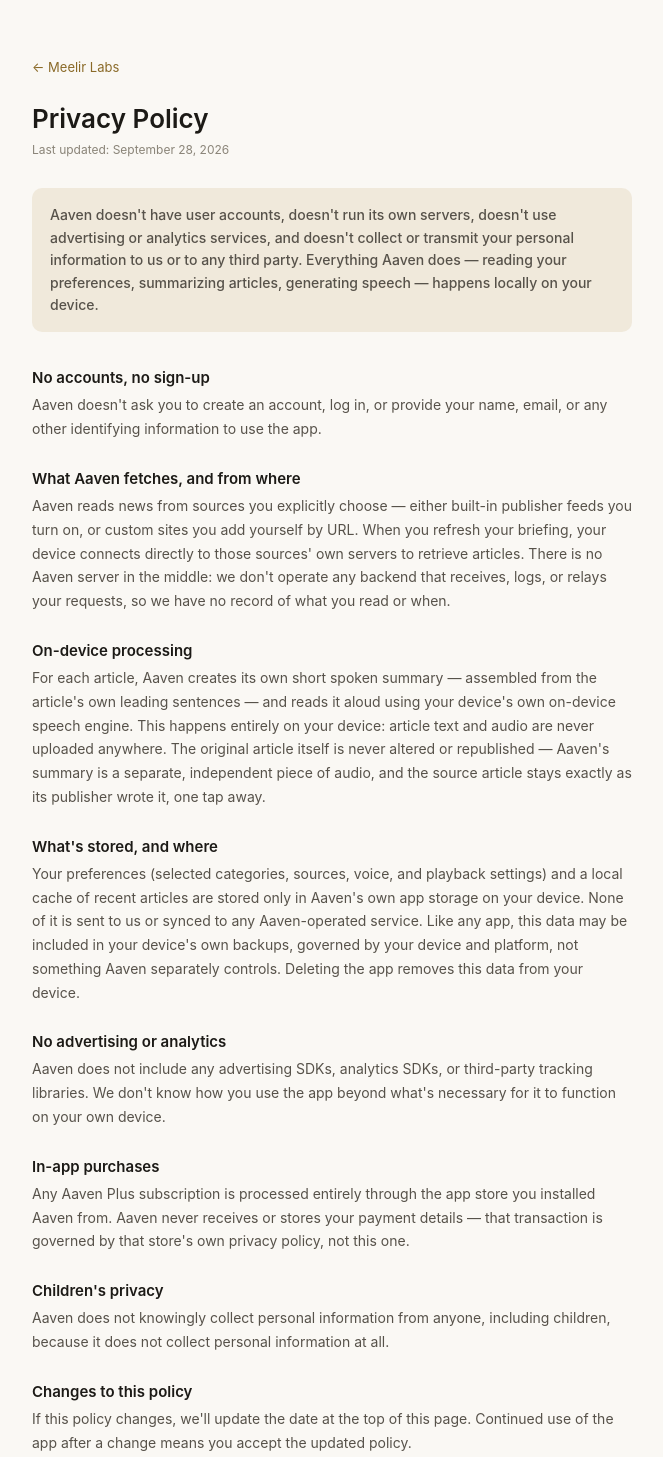
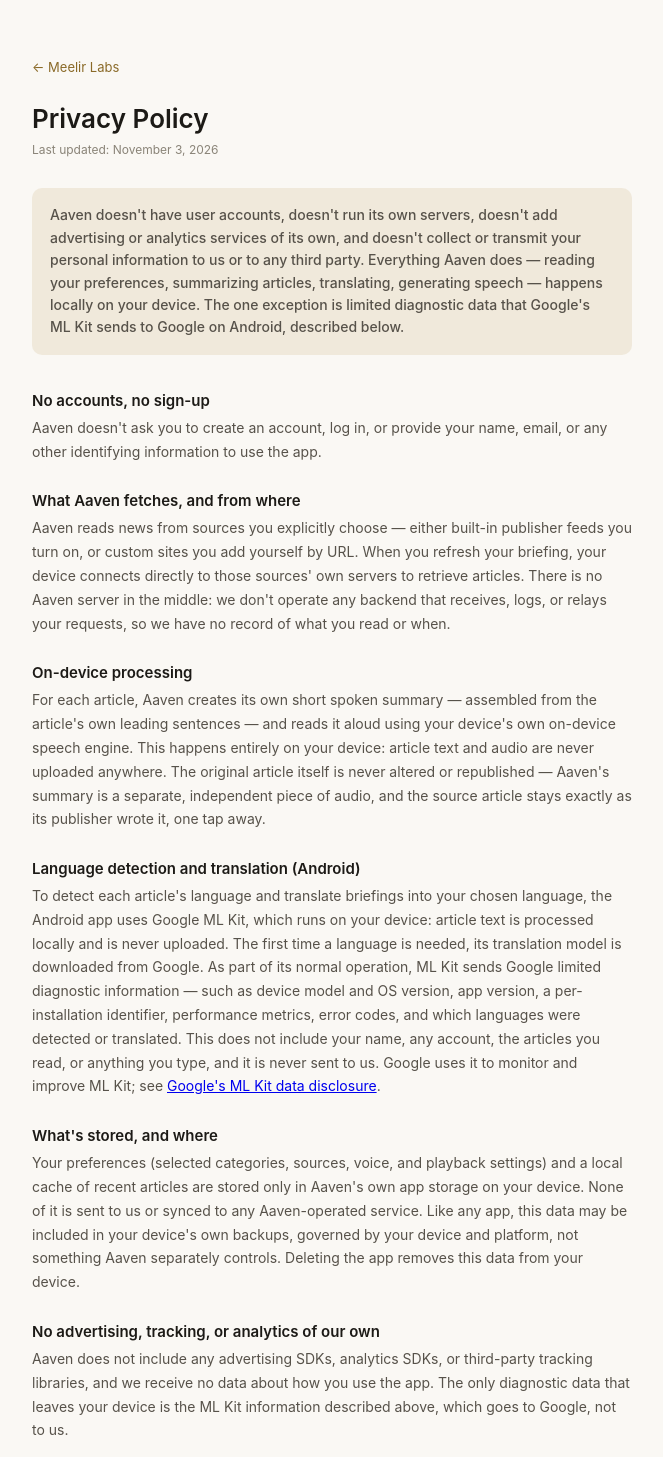
Before and after one commit to meelir/meelir.github.io, a plain HTML site: page privacy/aaven/index.html in a window 1280 px wide. Shown: the top 1457 px of the page, without its empty margins (308-971 px from the left). Drawn offline with Linux system fonts and the light colour scheme.

Commit message:
Aaven privacy policy: disclose ML Kit diagnostics on Android
Co-Authored-By: Claude Opus 5.5 <noreply@anthropic.com>

```diff
--- a/privacy/aaven/index.html
+++ b/privacy/aaven/index.html
@@ -93,14 +93,15 @@
   <div class="wrap">
     <a class="back" href="/">&larr; Meelir Labs</a>
     <h1>Privacy Policy</h1>
-    <p class="updated">Last updated: September 28, 2026</p>
+    <p class="updated">Last updated: November 3, 2026</p>
 
     <p class="summary">
-      Aaven doesn't have user accounts, doesn't run its own servers, doesn't use
-      advertising or analytics services, and doesn't collect or transmit your
-      personal information to us or to any third party. Everything Aaven does —
-      reading your preferences, summarizing articles, generating speech — happens
-      locally on your device.
+      Aaven doesn't have user accounts, doesn't run its own servers, doesn't add
+      advertising or analytics services of its own, and doesn't collect or transmit
+      your personal information to us or to any third party. Everything Aaven does —
+      reading your preferences, summarizing articles, translating, generating speech —
+      happens locally on your device. The one exception is limited
+      diagnostic data that Google's ML Kit sends to Google on Android, described below.
     </p>
 
     <h2>No accounts, no sign-up</h2>
@@ -112,11 +113,14 @@
     <h2>On-device processing</h2>
     <p>For each article, Aaven creates its own short spoken summary — assembled from the article's own leading sentences — and reads it aloud using your device's own on-device speech engine. This happens entirely on your device: article text and audio are never uploaded anywhere. The original article itself is never altered or republished — Aaven's summary is a separate, independent piece of audio, and the source article stays exactly as its publisher wrote it, one tap away.</p>
 
+    <h2>Language detection and translation (Android)</h2>
+    <p>To detect each article's language and translate briefings into your chosen language, the Android app uses Google ML Kit, which runs on your device: article text is processed locally and is never uploaded. The first time a language is needed, its translation model is downloaded from Google. As part of its normal operation, ML Kit sends Google limited diagnostic information — such as device model and OS version, app version, a per-installation identifier, performance metrics, error codes, and which languages were detected or translated. This does not include your name, any account, the articles you read, or anything you type, and it is never sent to us. Google uses it to monitor and improve ML Kit; see <a href="https://developers.google.com/ml-kit/android-data-disclosure">Google's ML Kit data disclosure</a>.</p>
+
     <h2>What's stored, and where</h2>
     <p>Your preferences (selected categories, sources, voice, and playback settings) and a local cache of recent articles are stored only in Aaven's own app storage on your device. None of it is sent to us or synced to any Aaven-operated service. Like any app, this data may be included in your device's own backups, governed by your device and platform, not something Aaven separately controls. Deleting the app removes this data from your device.</p>
 
-    <h2>No advertising or analytics</h2>
-    <p>Aaven does not include any advertising SDKs, analytics SDKs, or third-party tracking libraries. We don't know how you use the app beyond what's necessary for it to function on your own device.</p>
+    <h2>No advertising, tracking, or analytics of our own</h2>
+    <p>Aaven does not include any advertising SDKs, analytics SDKs, or third-party tracking libraries, and we receive no data about how you use the app. The only diagnostic data that leaves your device is the ML Kit information described above, which goes to Google, not to us.</p>
 
     <h2>In-app purchases</h2>
     <p>Any Aaven Plus subscription is processed entirely through the app store you installed Aaven from. Aaven never receives or stores your payment details — that transaction is governed by that store's own privacy policy, not this one.</p>
```
